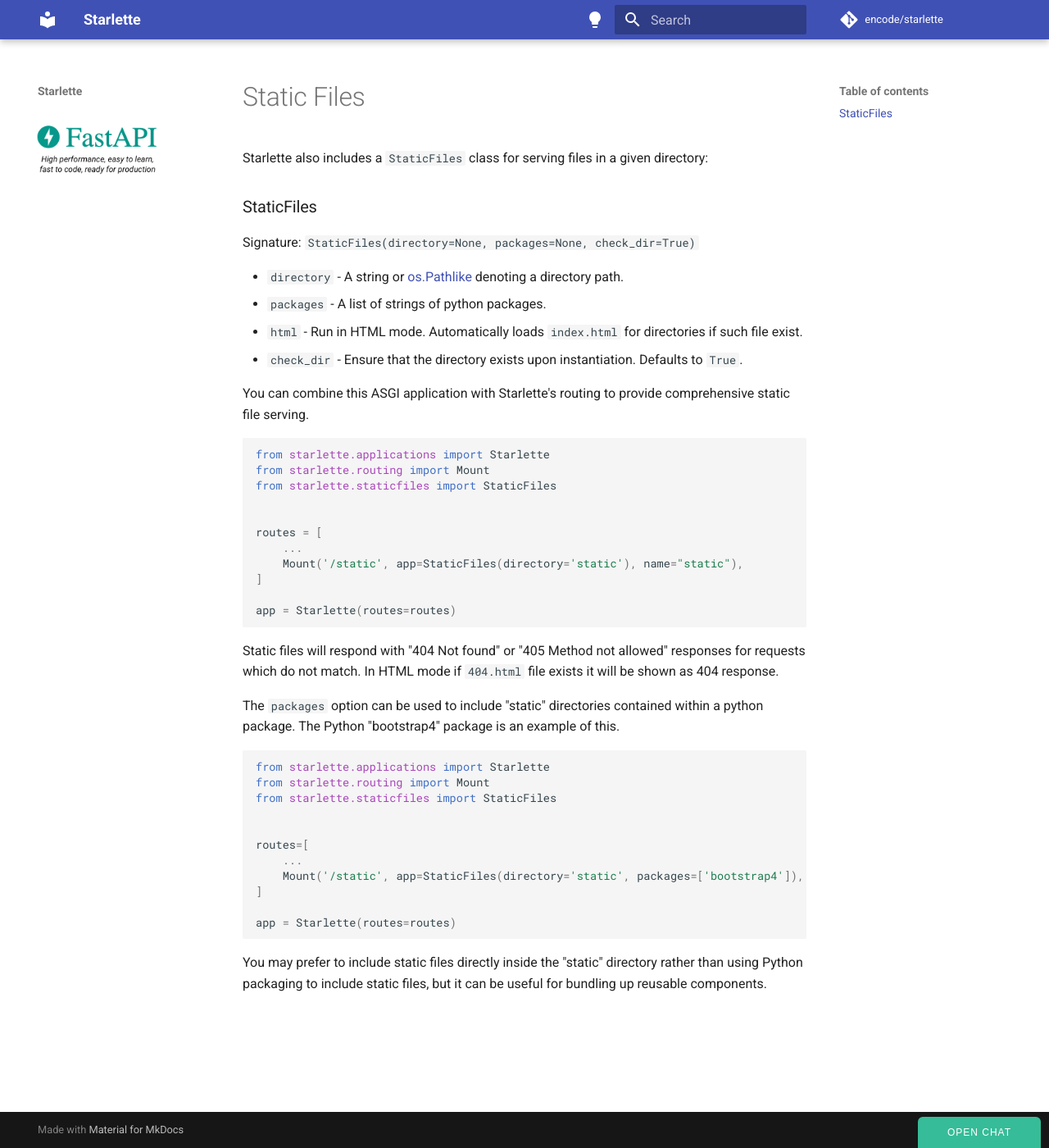
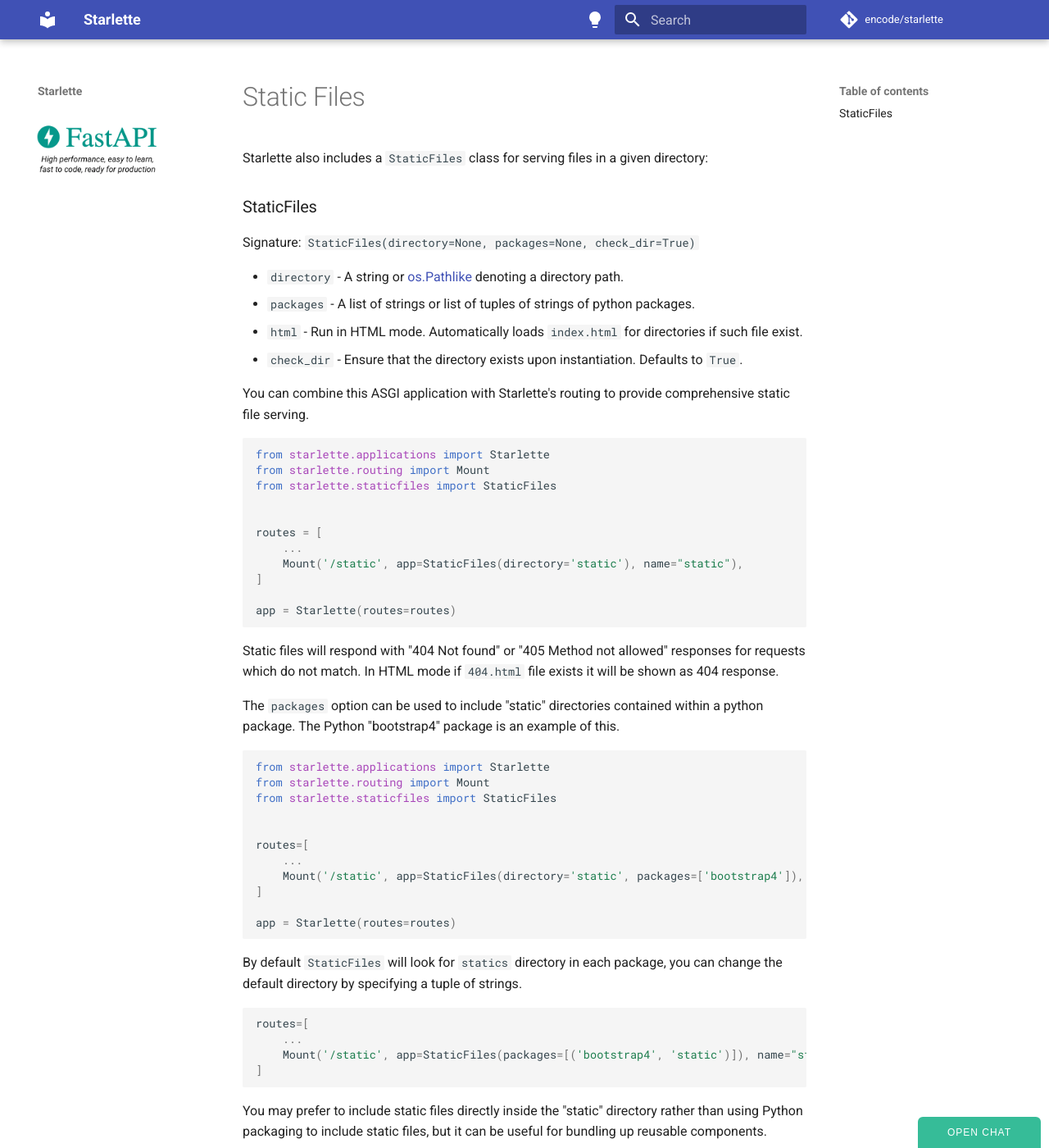
Before and after one commit to hidraco/starlette, an MkDocs documentation site: the page built from docs/staticfiles.md, in a window 1280 px wide and 1400 px high. Shown: the whole window at 82% size. Built offline with MkDocs 1.6.1 and Material for MkDocs 9.7.7, drawn with Linux system fonts in a browser that asks for light colours; comment, search, counter and statistics services are not loaded.

Commit message:
Add support for Staticfiles directory in packages (#1350)

````diff
--- a/docs/staticfiles.md
+++ b/docs/staticfiles.md
@@ -6,7 +6,7 @@ Starlette also includes a `StaticFiles` class for serving files in a given direc
 Signature: `StaticFiles(directory=None, packages=None, check_dir=True)`
 
 * `directory` - A string or [os.Pathlike][pathlike] denoting a directory path.
-* `packages` - A list of strings of python packages.
+* `packages` - A list of strings or list of tuples of strings of python packages.
 * `html` - Run in HTML mode. Automatically loads `index.html` for directories if such file exist.
 * `check_dir` - Ensure that the directory exists upon instantiation. Defaults to `True`.
 
@@ -48,6 +48,16 @@ routes=[
 app = Starlette(routes=routes)
 ```
 
+By default `StaticFiles` will look for `statics` directory in each package,
+you can change the default directory by specifying a tuple of strings.
+
+```python
+routes=[
+    ...
+    Mount('/static', app=StaticFiles(packages=[('bootstrap4', 'static')]), name="static"),
+]
+```
+
 You may prefer to include static files directly inside the "static" directory
 rather than using Python packaging to include static files, but it can be useful
 for bundling up reusable components.
````
Also changed, not shown: 2 other files.
